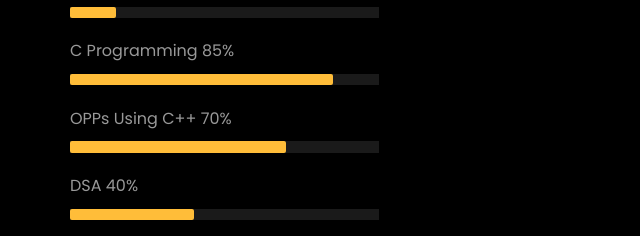
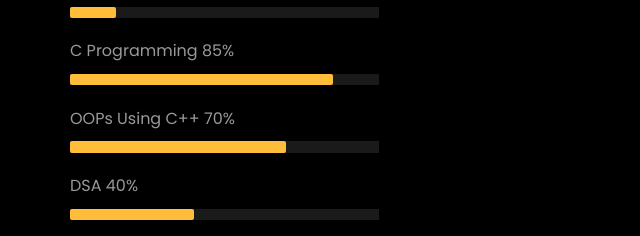
Before and after one commit to msimteyaz786/mspersonalwebsite, a plain HTML site: page index.html in a window 1280 px wide. Shown: the part 1538-1774 px from the top of the page, 0-640 px from the left. Drawn offline with Linux system fonts and the light colour scheme; files whose address does not match are found by name.

Commit message:
Update index.html

```diff
--- a/index.html
+++ b/index.html
@@ -296,7 +296,7 @@
                       <div class="progress-bar" role="progressbar" style="width: 85%" aria-valuenow="85" aria-valuemin="0" aria-valuemax="100"></div>
                     </div>
 
-                    <span>OPPs Using C++</span>
+                    <span>OOPs Using C++</span>
                     <span class="pull-right">70%</span>
                     <div class="progress">
                       <div class="progress-bar" role="progressbar" style="width: 70%" aria-valuenow="70" aria-valuemin="0" aria-valuemax="100"></div>
```
